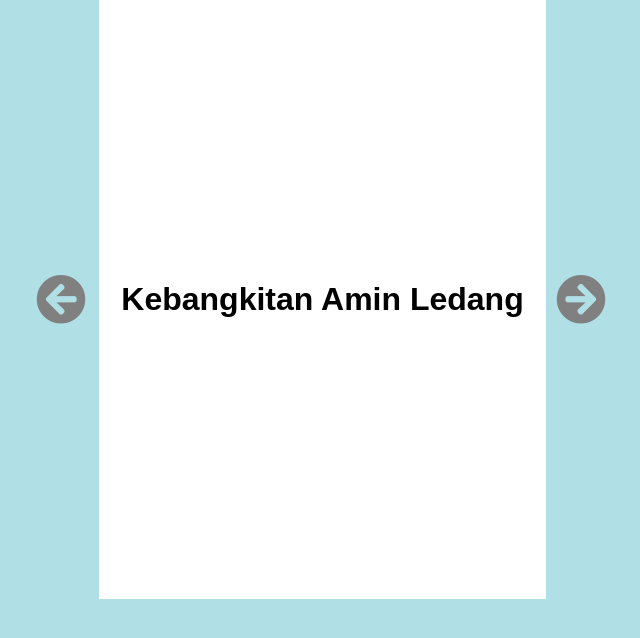
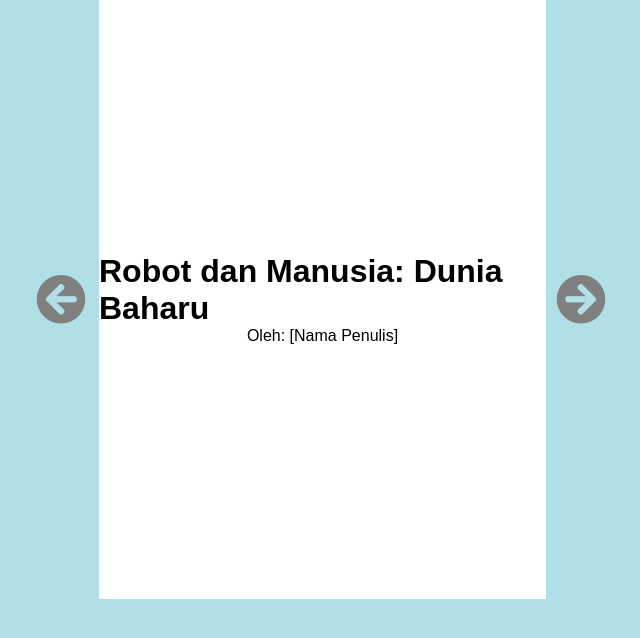
Before and after one commit to amin007/read-file-srt, a PHP site: page / in a window 1280 px wide. Shown: the part 101-739 px from the top of the page, without its empty margins (319-959 px from the left). Run offline with PHP 8.4, Linux system fonts and the light colour scheme; some libraries are stand-ins or nearby versions.

Commit message:
ubahsuai skrip html dan php

```diff
--- a/Tulis/Buku/flipbook/contoh001/index.php
+++ b/Tulis/Buku/flipbook/contoh001/index.php
@@ -25,6 +25,21 @@
 <div id="book" class="book">
 	<!-- =============================================================================================== -->
 	<!-- Dynamically Adding Pages -->
+<!-- Cover Page -->
+	<div class="paper" id="p1">
+		<div class="front">
+			<div class="front-content">
+				<h1>Robot dan Manusia: Dunia Baharu</h1>
+				<p>Oleh: [Nama Penulis]</p>
+			</div><!-- class="front-content" -->
+		</div><!-- class="front" -->
+		<div class="back">
+			<div class="back-content">
+				<p>"Sebuah kisah tentang harapan, teknologi, dan masa depan di mana manusia dan robot saling melengkapi."</p>
+			</div><!-- class="back-content" -->
+		</div><!-- class="back" -->
+	</div><!-- id="p1" class="paper" -->
+	<!-- =============================================================================================== -->
 <?php
 $style ='';
 $style2 = 'style="background-color: #ffff00; border-width:1px; border-style: solid; border-color: #000000; height: 500px"';
@@ -59,17 +74,20 @@ $titles = [
 "Peranan Robot dalam Konflik Sosial",
 "Kenangan dan Renungan Amin Ledang",
 "Dunia Baru, Harapan Baru",
-"Nanoteknologi: Dunia Kecil yang Membawa Perubahan Besar",
-"Membersihkan Kolesterol dengan Teknologi Nano DNA"
+"Nanoteknologi: Dunia Kecil yang Membawa Perubahan Besar"
 ];
 
+$kira = 2;
 foreach ($titles as $index => $title):
-echo "\n" . '<!-- Paper ' . ($index + 1) . ' -->'
-. "\n" . '<div class="paper" id="p' . ($index + 1) . '">'
+echo "\n" . '<!-- Paper ' . ($index + $kira) . ' -->'
+. "\n" . '<div class="paper" id="p' . ($index + $kira) . '">'
 . "" . '<div class="front">'
 . "" . '<div class="front-content">'
+. "" . '<div class="content">'
+. "" . '<strong>Bab ' . ($index + 1) . '</strong>'
 . "" . '<h1>' . $title . '</h1>'
-. "" . '</div><!--  id="f' . ($index + 1) . '" class="front-content" -->'
+. "" . '</div><!-- class="content" -->'
+. "" . '</div><!--  id="f' . ($index + $kira) . '" class="front-content" -->'
 . "" . '</div><!-- class="front" -->'
 . "\n" . '<div class="back">'
 . "" . '<div class="back-content">'
@@ -77,13 +95,27 @@ echo "\n" . '<!-- Paper ' . ($index + 1) . ' -->'
 . '<div class="content">'
 . '<p>Isi bab ' . ($index + 1) . ' akan diletakkan di sini.</p>'
 . '</div><!-- class="content" -->'
-. "" . '</div><!-- id="b' . ($index + 1) . '" class="back-content" -->'
+. "" . '</div><!-- id="b' . ($index + $kira) . '" class="back-content" -->'
 . "" . '</div><!-- class="back" -->'
-. "\n" . '</div><!-- id="p' . ($index + 1) . '" class="paper" -->'
+. "\n" . '</div><!-- id="p' . ($index + $kira) . '" class="paper" -->'
 . "\n" . '<!-- =============================================================================================== -->'
 . "\n";
 endforeach;
+$pAkhir = $index + 3;
 ?>
+	<!-- Back Cover -->
+	<div class="paper" id="p<?php echo $pAkhir ?>">
+		<div class="front">
+			<div class="front-content">
+			</div><!-- class="front-content" -->
+		</div><!-- class="front" -->
+		<div class="back">
+			<div class="back-content">
+				<h1>Terima Kasih Kerana Membaca</h1>
+			</div><!-- class="back-content" -->
+		</div><!-- class="back" -->
+	</div><!-- id="cover" class="paper" -->
+<!-- =============================================================================================== -->
 </div><!-- id="book" class="book" -->
 <!-- Book End -->
 <!-- =============================================================================================== -->
```
